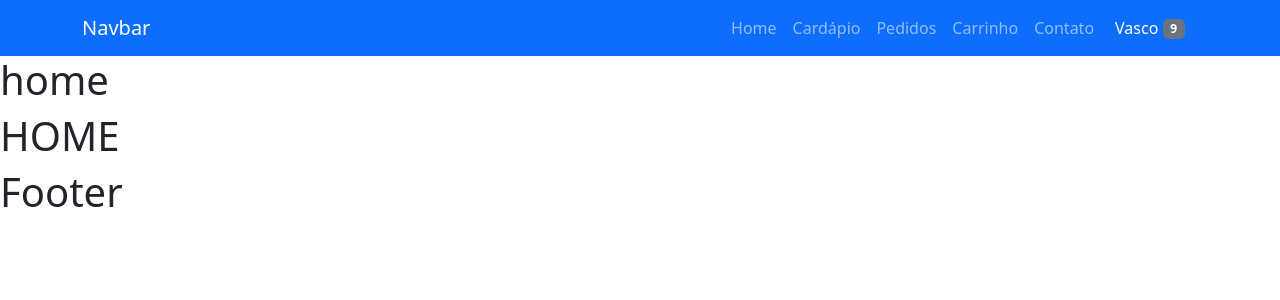
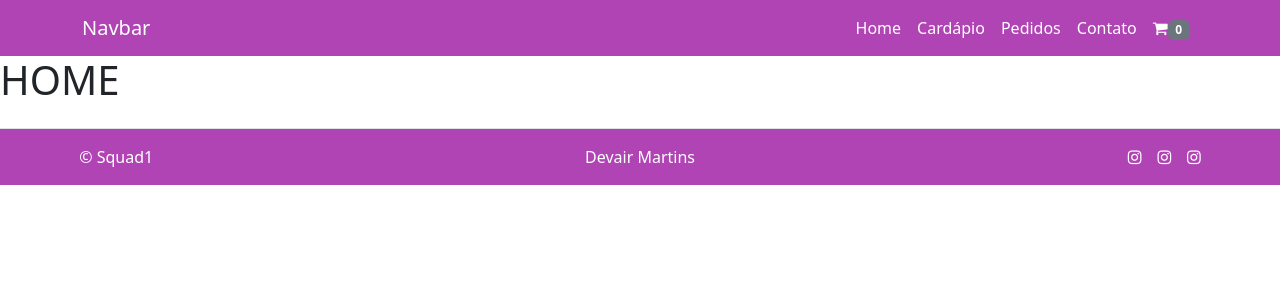
Before and after one commit to davidlgomes/Individual3, a React (Vite) app in the folder grupo3/: page / in a window 1280 px wide. Shown: the top 300 px of the page. Built offline with nearby package versions, Linux system fonts and the light colour scheme.

Commit message:
header footer
cores de header footer e carrinho

```diff
--- a/grupo3/index.html
+++ b/grupo3/index.html
@@ -4,7 +4,10 @@
     <meta charset="UTF-8" />
     <link rel="icon" type="image/svg+xml" href="/vite.svg" />
     <meta name="viewport" content="width=device-width, initial-scale=1.0" />
-    <title>Vite + React</title>
+    <link rel="canonical" href="https://getbootstrap.com/docs/5.3/examples/footers/">
+    <link href="../assets/dist/css/bootstrap.min.css" rel="stylesheet">
+    <link rel="stylesheet" href="https://cdnjs.cloudflare.com/ajax/libs/font-awesome/4.7.0/css/font-awesome.min.css">
+    <title>Space Burger</title>
   </head>
   <body>
     <div id="root"></div>
--- a/grupo3/src/App.jsx
+++ b/grupo3/src/App.jsx
@@ -1,17 +1,17 @@
 // import { useState } from 'react'
 import { Outlet } from 'react-router-dom'
 // import reactLogo from './assets/react.svg'
-import Header from './components/header'
+import Header from './components/header/Header'
 import 'bootstrap/dist/css/bootstrap.min.css'
+import Footer from './components/footer/Footer'
 // import './App.css'
 
 function App() {
   return (
     <div className="App">
       <Header/>
-      <h1>home</h1>
       <Outlet/>
-      <h1>Footer</h1>
+      <Footer/>
     </div>
   )
 }
--- a/grupo3/src/components/Header.jsx
+++ /dev/null
@@ -1,31 +0,0 @@
-import Container from 'react-bootstrap/Container';
-import Nav from 'react-bootstrap/Nav';
-import Navbar from 'react-bootstrap/Navbar';
-import Badge from 'react-bootstrap/Badge';
-import Button from 'react-bootstrap/Button';
-import './Header.css'
-
-function Header() {
-  return (
-    <>
-      <Navbar bg="primary" variant="dark">
-        <Container>
-          <Navbar.Brand href="#home">Navbar</Navbar.Brand>
-          <Nav>
-            <Nav.Link href="/">Home</Nav.Link>
-            <Nav.Link href="/cardapio">Cardápio</Nav.Link>
-            <Nav.Link href="/pedido">Pedidos</Nav.Link>
-            <Nav.Link href="/carrinho">Carrinho</Nav.Link>
-            <Nav.Link href="/nos">Contato</Nav.Link>
-            <Button variant="primary">
-              Vasco <Badge bg="secondary">9</Badge>
-              <span className="visually-hidden">unread messages</span>
-            </Button>
-          </Nav>
-        </Container>
-      </Navbar>
-    </>
-  );
-}
-
-export default Header;
--- /dev/null
+++ b/grupo3/src/components/footer/Footer.css
@@ -0,0 +1,19 @@
+/* .left{
+  margin-left: 10px;
+}
+
+.right{
+  margin-right: 10px;
+} */
+
+.colorBack{
+  background-color: #b144b4;
+  display: flex;
+  justify-content: space-evenly;
+  align-items: center;
+  color: #fff;
+}
+
+.textColor{
+  color: #fff;
+}
--- /dev/null
+++ b/grupo3/src/components/footer/Footer.jsx
@@ -0,0 +1,25 @@
+import './Footer.css'
+
+function Footer() {
+  return (
+    <div>
+      <footer className="colorBack d-flex flex-wrap py-3 my-4 border-top">
+        <div className="col-md-4 d-flex">
+          <span className="mb-3 mb-md-0">&copy; Squad1</span>
+        </div>
+
+        <div>
+          Devair Martins
+        </div>
+
+        <ul className="nav col-md-4 justify-content-end list-unstyled d-flex left">
+          {/* <li className="ms-3"><a href="https://www.google.com.br/"><i class="fa fa-instagram"></i></a></li> */}
+          <li className="ms-3"><a className="text-muted" href="#"><i class="fa fa-instagram textColor"></i></a></li>
+          <li className="ms-3"><a className="text-muted" href="#"><i class="fa fa-instagram textColor"></i></a></li>
+          <li className="ms-3"><a className="text-muted" href="#"><i class="fa fa-instagram textColor"></i></a></li>
+        </ul>
+      </footer>
+    </div>
+  )
+}
+export default Footer;
--- a/grupo3/src/components/Header.css
+++ b/grupo3/src/components/header/Header.css
@@ -1,8 +1,13 @@
 .navBar{
   display: flex;
   justify-content: space-between;
+  background-color: #b144b4;
 }
 
 .navBarColor{
   background-color: #b144b4;
 }
+
+.textColor{
+  color: #fff;
+}
--- /dev/null
+++ b/grupo3/src/components/header/Header.jsx
@@ -0,0 +1,25 @@
+import Container from 'react-bootstrap/Container';
+import Nav from 'react-bootstrap/Nav';
+import Navbar from 'react-bootstrap/Navbar';
+import Badge from 'react-bootstrap/Badge';
+import Button from 'react-bootstrap/Button';
+import './Header.css'
+
+function Header() {
+  return (
+      <Navbar className='navBarColor' variant="dark">
+        <Container className='navBarColor'>
+          <Navbar.Brand href="#home"  className='navBarColor'>Navbar</Navbar.Brand>
+          <Nav>
+            <Nav.Link href="/" className='textColor'>Home</Nav.Link>
+            <Nav.Link href="/cardapio" className='textColor'>Cardápio</Nav.Link>
+            <Nav.Link href="/pedido" className='textColor'>Pedidos</Nav.Link>
+            <Nav.Link href="/nos" className='textColor'>Contato</Nav.Link>
+            <Nav.Link href="/carrinho" className='textColor'><i class="fa fa-shopping-cart"></i><Badge bg="secondary">0</Badge></Nav.Link>
+          </Nav>
+        </Container>
+      </Navbar>
+  );
+}
+
+export default Header;
```
Also changed, not shown: grupo3/src/assets/devair.jpg (added).
